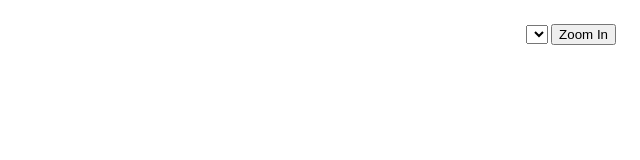
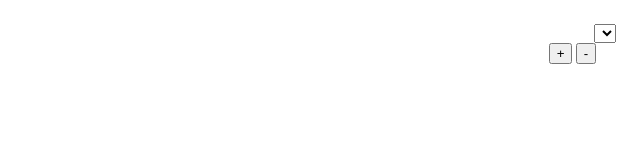
Before and after one commit to eliandoran/mandelbrot-set, a plain HTML site: page index.html in a window 1280 px wide. Shown: the whole page, without its empty margins (640-1280 px from the left). Drawn offline with Linux system fonts and the light colour scheme.

Commit message:
Implement zoom out functionality

```diff
--- a/index.html
+++ b/index.html
@@ -8,14 +8,16 @@
 
         <section class="config-pane">
             <form>
-                <label>
-                    Color Scheme
-                </label>
+                <div class="row">
+                    <label>Color Scheme</label>
+                    <select id="color-scheme"></select>
+                </div>
 
-                <select id="color-scheme">
-                </select>
-
-                <button type="button" id="zoom-in">Zoom In</button>
+                <div class="row">
+                    <label>Zoom</label>
+                    <button type="button" id="zoom-in">+</button>
+                    <button type="button" id="zoom-out">-</button>
+                </div>
             </form>
         </section>
 
```
Also changed, not shown: lib/config.js (+10 -1 lines).
